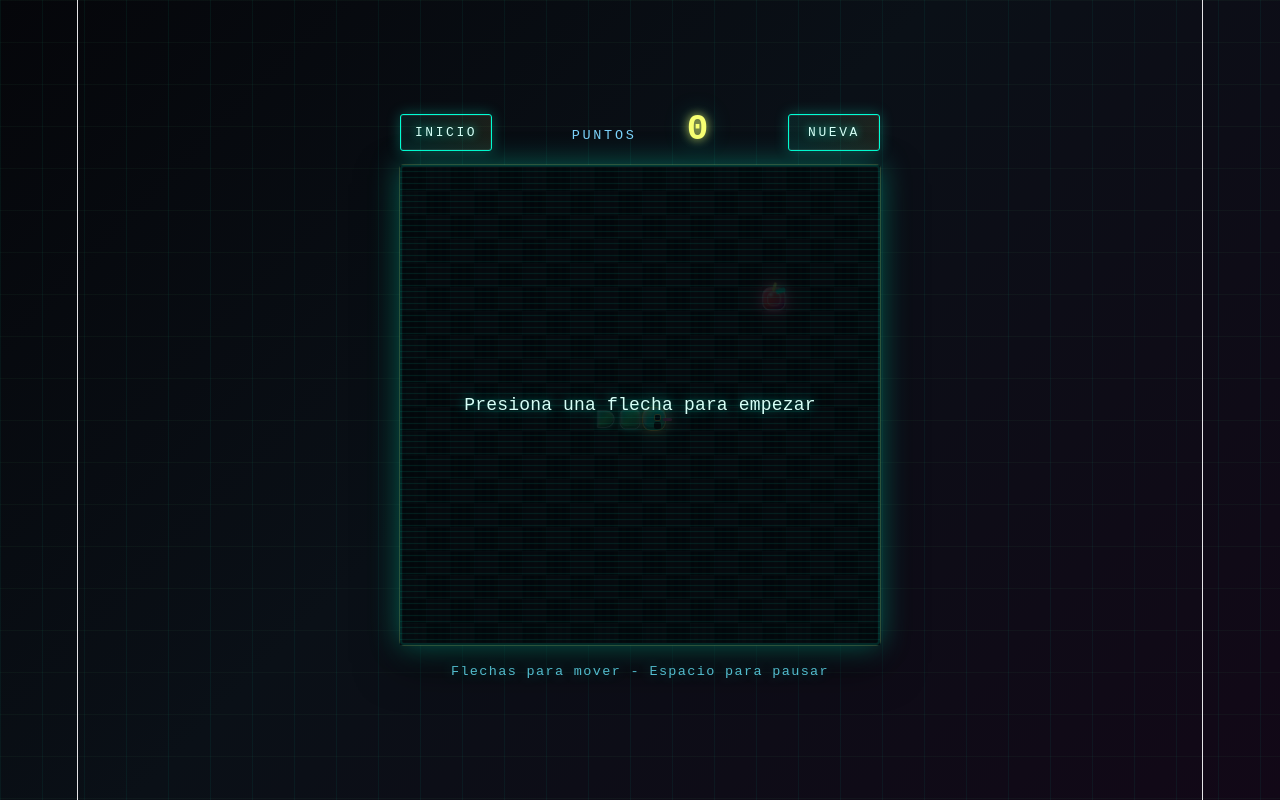
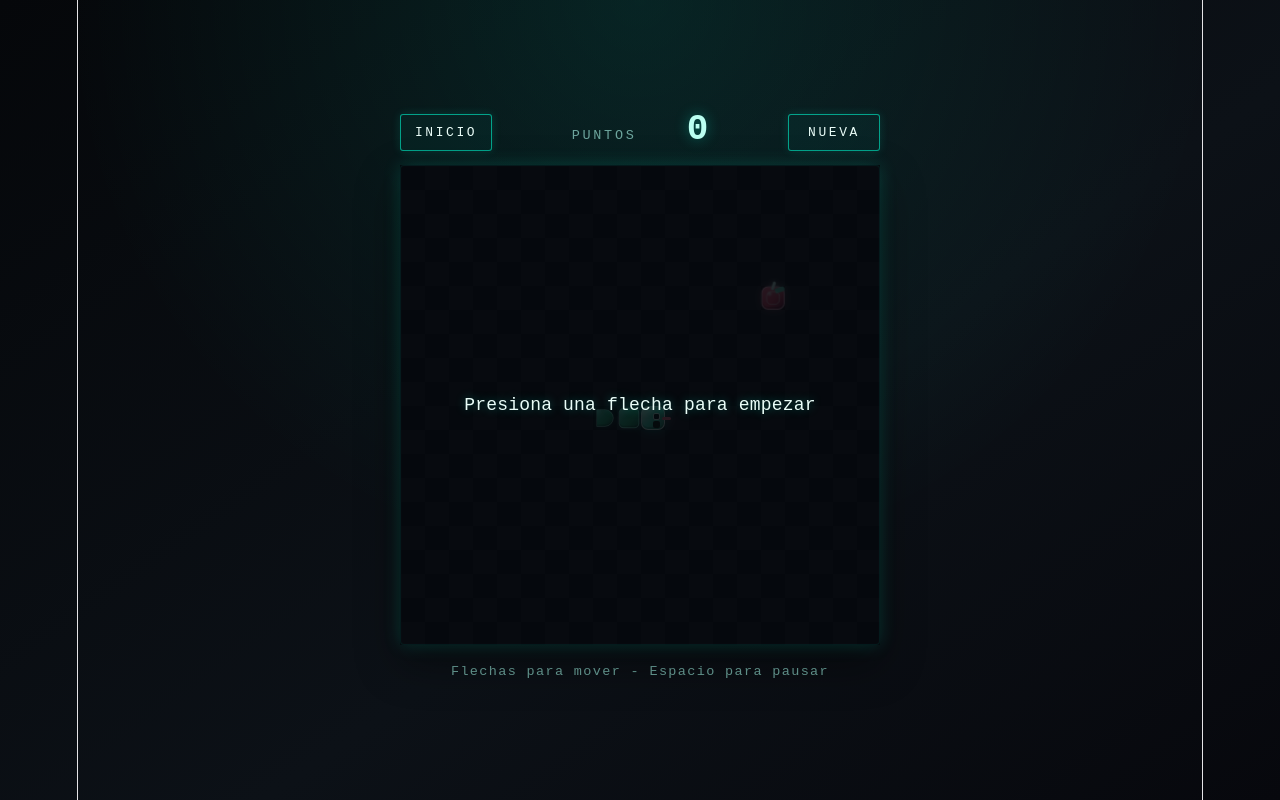
Before and after one commit to MagicBag-tab/lab_6_snake, a React (Vite) app: page / in a window 1280 px wide. Both pictures are taken after a click on the button "JUGAR". Built offline with nearby package versions, Linux system fonts and the light colour scheme.

Commit message:
terminando de color estilo y actualizando readme.md

```diff
--- a/src/App.css
+++ b/src/App.css
@@ -6,11 +6,9 @@
 
 body {
   background:
-    linear-gradient(90deg, rgba(0, 255, 213, 0.05) 1px, transparent 1px),
-    linear-gradient(rgba(112, 255, 158, 0.035) 1px, transparent 1px),
-    linear-gradient(135deg, #05060a 0%, #0a1017 45%, #120817 100%);
-  background-size: 42px 42px, 42px 42px, auto;
-  color: #e8fff9;
+    radial-gradient(circle at top, rgba(0, 255, 213, 0.1), transparent 32rem),
+    linear-gradient(145deg, #05070a 0%, #0c1117 58%, #07080d 100%);
+  color: #eafdf8;
   font-family: "Courier New", monospace;
   display: flex;
   justify-content: center;
@@ -40,20 +38,18 @@ body {
 
 .title {
   font-size: clamp(2rem, 8vw, 3.2rem);
-  letter-spacing: 0.24em;
-  color: #d7fff7;
+  letter-spacing: 0.18em;
+  color: #ecfffb;
   text-transform: uppercase;
   text-shadow:
-    0 0 8px rgba(0, 255, 213, 0.95),
-    0 0 24px rgba(74, 222, 128, 0.65),
-    0 0 44px rgba(244, 114, 182, 0.28);
+    0 0 10px rgba(0, 255, 213, 0.5),
+    0 0 24px rgba(74, 222, 128, 0.18);
 }
 
 .intro {
   max-width: 340px;
-  color: #9fffea;
+  color: #91bdb6;
   line-height: 1.5;
-  text-shadow: 0 0 14px rgba(0, 255, 213, 0.28);
 }
 
 .game-header {
@@ -72,18 +68,16 @@ body {
 }
 .score-label {
   font-size: 0.75rem;
-  color: #7dd3fc;
+  color: #6da59d;
   letter-spacing: 0.2em;
 }
 .score-value {
   font-size: 2rem;
-  color: #f8ff72;
+  color: #bbfff1;
   font-weight: bold;
   min-width: 60px;
   text-align: right;
-  text-shadow:
-    0 0 10px rgba(248, 255, 114, 0.85),
-    0 0 24px rgba(0, 255, 213, 0.35);
+  text-shadow: 0 0 14px rgba(0, 255, 213, 0.34);
 }
 
 /* Board */
@@ -95,42 +89,23 @@ body {
 .board {
   position: relative;
   background:
-    linear-gradient(rgba(0, 255, 213, 0.1) 1px, transparent 1px),
-    linear-gradient(90deg, rgba(0, 255, 213, 0.1) 1px, transparent 1px),
     conic-gradient(
       from 90deg,
-      #050608 25%,
-      #15181d 0 50%,
-      #050608 0 75%,
-      #15181d 0
-    );
-  background-size:
-    var(--cell-size) var(--cell-size),
-    var(--cell-size) var(--cell-size),
-    calc(var(--cell-size) * 2) calc(var(--cell-size) * 2);
-  border: 2px solid #00ffd5;
+      #090b0f 25%,
+      #171a20 0 50%,
+      #090b0f 0 75%,
+      #171a20 0
+    )
+    0 0 / calc(var(--cell-size) * 2) calc(var(--cell-size) * 2);
+  border: 1px solid rgba(0, 255, 213, 0.52);
   border-radius: 4px;
   overflow: hidden;
   max-width: 100%;
   aspect-ratio: 1;
   box-shadow:
-    inset 0 0 0 1px rgba(255, 255, 255, 0.08),
-    inset 0 0 30px rgba(0, 255, 213, 0.1),
-    0 0 0 1px rgba(248, 255, 114, 0.16),
-    0 0 30px rgba(0, 255, 213, 0.36),
-    0 18px 44px rgba(0, 0, 0, 0.58);
-}
-.board::before {
-  content: "";
-  position: absolute;
-  inset: 0;
-  z-index: 0;
-  pointer-events: none;
-  background:
-    linear-gradient(transparent 50%, rgba(0, 255, 213, 0.055) 50%),
-    linear-gradient(90deg, transparent 50%, rgba(248, 255, 114, 0.035) 50%);
-  background-size: calc(var(--cell-size) * 4) 6px, 8px calc(var(--cell-size) * 4);
-  mix-blend-mode: screen;
+    inset 0 0 0 1px rgba(255, 255, 255, 0.03),
+    0 0 18px rgba(0, 255, 213, 0.16),
+    0 18px 44px rgba(0, 0, 0, 0.42);
 }
 
 /* Snake */
@@ -138,30 +113,26 @@ body {
   position: absolute;
   z-index: 1;
   background:
-    linear-gradient(90deg, rgba(255, 255, 255, 0.36), transparent 18% 82%, rgba(255, 255, 255, 0.2)),
-    linear-gradient(135deg, #00ffd5, #39ff88 48%, #0b8f5f);
-  border: 1px solid #91ffe3;
-  border-radius: 7px;
+    linear-gradient(135deg, rgba(236, 255, 251, 0.34), transparent 38%),
+    linear-gradient(135deg, #42e8bf, #20b677 62%, #116142);
+  border: 1px solid rgba(179, 255, 233, 0.7);
+  border-radius: 6px;
   box-shadow:
-    inset 0 -3px 0 rgba(0, 0, 0, 0.28),
-    inset 0 2px 0 rgba(255, 255, 255, 0.34),
-    0 0 8px rgba(0, 255, 213, 0.85),
-    0 0 16px rgba(57, 255, 136, 0.38);
+    inset 0 -2px 0 rgba(0, 0, 0, 0.24),
+    0 0 8px rgba(0, 255, 213, 0.28);
   transform: scale(0.86);
   transition: left 0.05s, top 0.05s;
 }
 .snake-head {
   z-index: 2;
   background:
-    linear-gradient(90deg, rgba(255, 255, 255, 0.52), transparent 20% 80%, rgba(255, 255, 255, 0.26)),
-    linear-gradient(135deg, #f8ff72, #00ffd5 42%, #18d36f);
-  border-color: #f8ff72;
-  border-radius: 9px;
+    linear-gradient(135deg, rgba(255, 255, 255, 0.45), transparent 36%),
+    linear-gradient(135deg, #d9fff4, #42e8bf 52%, #1f8f67);
+  border-color: rgba(222, 255, 247, 0.95);
+  border-radius: 7px;
   box-shadow:
-    inset 0 -3px 0 rgba(0, 0, 0, 0.25),
-    inset 0 2px 0 rgba(255, 255, 255, 0.46),
-    0 0 12px rgba(248, 255, 114, 0.95),
-    0 0 26px rgba(0, 255, 213, 0.7);
+    inset 0 -2px 0 rgba(0, 0, 0, 0.2),
+    0 0 12px rgba(0, 255, 213, 0.36);
   transform: scale(1);
 }
 .snake-head::before {
@@ -170,16 +141,16 @@ body {
   width: 5px;
   height: 5px;
   background: #071015;
-  border: 1px solid #f8ff72;
+  border: 1px solid #dcfff8;
   border-radius: 2px;
-  box-shadow: 0 0 8px #f8ff72;
+  box-shadow: 0 0 6px rgba(220, 255, 248, 0.6);
 }
 .snake-head::after {
   content: "";
   position: absolute;
-  background: #f472b6;
+  background: #ff6f91;
   border-radius: 999px;
-  box-shadow: 0 0 10px rgba(244, 114, 182, 0.95);
+  box-shadow: 0 0 8px rgba(255, 111, 145, 0.55);
 }
 .snake-head-right::before {
   top: 6px;
@@ -236,15 +207,13 @@ body {
   position: absolute;
   z-index: 1;
   background:
-    radial-gradient(circle at 35% 30%, rgba(255, 255, 255, 0.86), transparent 15%),
-    linear-gradient(135deg, #ff6b9a, #ef4444 48%, #86198f);
-  border: 1px solid #ffc2d8;
-  border-radius: 8px;
+    radial-gradient(circle at 34% 30%, rgba(255, 255, 255, 0.78), transparent 15%),
+    linear-gradient(135deg, #ff6f91, #d93f5f 58%, #6d183b);
+  border: 1px solid rgba(255, 194, 216, 0.84);
+  border-radius: 7px;
   box-shadow:
-    inset 0 -3px 0 rgba(0, 0, 0, 0.24),
-    inset 0 2px 0 rgba(255, 255, 255, 0.34),
-    0 0 12px rgba(244, 114, 182, 0.95),
-    0 0 24px rgba(239, 68, 68, 0.55);
+    inset 0 -2px 0 rgba(0, 0, 0, 0.22),
+    0 0 10px rgba(255, 111, 145, 0.34);
   animation: pulse 0.8s ease-in-out infinite alternate;
 }
 .apple-stem,
@@ -259,20 +228,20 @@ body {
   height: 9px;
   top: -6px;
   left: 10px;
-  background: #f8ff72;
+  background: #d8fff6;
   border-radius: 999px;
   transform: rotate(18deg);
-  box-shadow: 0 0 8px rgba(248, 255, 114, 0.9);
+  box-shadow: 0 0 6px rgba(216, 255, 246, 0.6);
 }
 .apple-leaf {
   width: 10px;
   height: 5px;
   top: 0;
   left: 13px;
-  background: #00ffd5;
+  background: #62d6b8;
   border-radius: 1px 999px 999px 1px;
   transform: rotate(-18deg);
-  box-shadow: 0 0 10px rgba(0, 255, 213, 0.95);
+  box-shadow: 0 0 8px rgba(98, 214, 184, 0.48);
 }
 .apple-shine {
   inset: 4px;
@@ -301,54 +270,42 @@ body {
   gap: 12px;
   padding: 24px;
   text-align: center;
-  color: #d7fff7;
-  background:
-    linear-gradient(rgba(0, 255, 213, 0.08) 1px, transparent 1px),
-    rgba(3, 8, 12, 0.86);
-  background-size: 100% 6px, auto;
-  text-shadow: 0 0 12px rgba(0, 255, 213, 0.6);
+  color: #eafdf8;
+  background: rgba(5, 9, 13, 0.86);
+  text-shadow: 0 0 10px rgba(0, 255, 213, 0.34);
 }
 .game-over-text {
   font-size: 1.8rem;
-  color: #ff6b9a;
+  color: #ff8ba6;
   letter-spacing: 0.3em;
-  text-shadow:
-    0 0 10px rgba(244, 114, 182, 0.95),
-    0 0 22px rgba(239, 68, 68, 0.65);
+  text-shadow: 0 0 14px rgba(255, 111, 145, 0.54);
 }
 .paused-text {
   font-size: 1.8rem;
-  color: #f8ff72;
+  color: #bbfff1;
   letter-spacing: 0.3em;
-  text-shadow:
-    0 0 10px rgba(248, 255, 114, 0.95),
-    0 0 24px rgba(0, 255, 213, 0.55);
+  text-shadow: 0 0 14px rgba(0, 255, 213, 0.42);
 }
 
 .btn {
   padding: 10px 28px;
-  background:
-    linear-gradient(90deg, rgba(0, 255, 213, 0.08), rgba(248, 255, 114, 0.08));
-  border: 1px solid #00ffd5;
-  color: #d7fff7;
+  background: rgba(0, 255, 213, 0.04);
+  border: 1px solid rgba(0, 255, 213, 0.58);
+  color: #eafdf8;
   font-family: "Courier New", monospace;
   font-size: 0.9rem;
   letter-spacing: 0.2em;
   cursor: pointer;
   border-radius: 3px;
-  box-shadow:
-    inset 0 0 0 1px rgba(255, 255, 255, 0.08),
-    0 0 14px rgba(0, 255, 213, 0.28);
-  text-shadow: 0 0 8px rgba(0, 255, 213, 0.8);
+  box-shadow: 0 0 10px rgba(0, 255, 213, 0.14);
+  text-shadow: none;
   transition: background 0.2s, color 0.2s, box-shadow 0.2s, border-color 0.2s;
 }
 .btn:hover {
-  background: #00ffd5;
-  border-color: #f8ff72;
-  color: #031014;
-  box-shadow:
-    0 0 14px rgba(0, 255, 213, 0.85),
-    0 0 28px rgba(248, 255, 114, 0.36);
+  background: rgba(0, 255, 213, 0.16);
+  border-color: rgba(187, 255, 241, 0.9);
+  color: #ffffff;
+  box-shadow: 0 0 14px rgba(0, 255, 213, 0.24);
 }
 
 .primary-btn {
@@ -363,7 +320,6 @@ body {
 
 .hint {
   font-size: 0.75rem;
-  color: #68e8ff;
+  color: #6da59d;
   letter-spacing: 0.1em;
-  text-shadow: 0 0 12px rgba(0, 255, 213, 0.35);
 }
```
Also changed, not shown: 1 other file (tests, documents, lock files or other folders).
